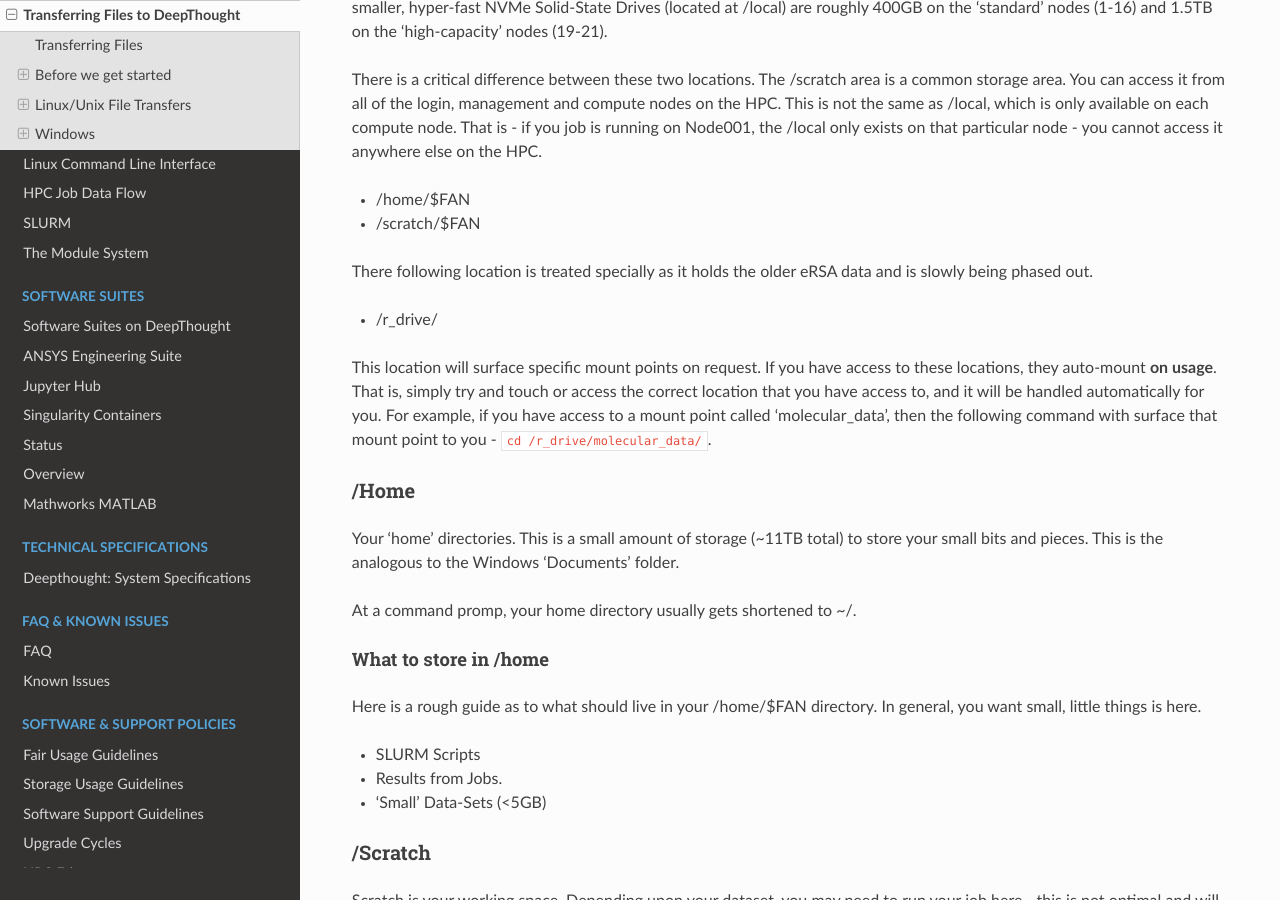
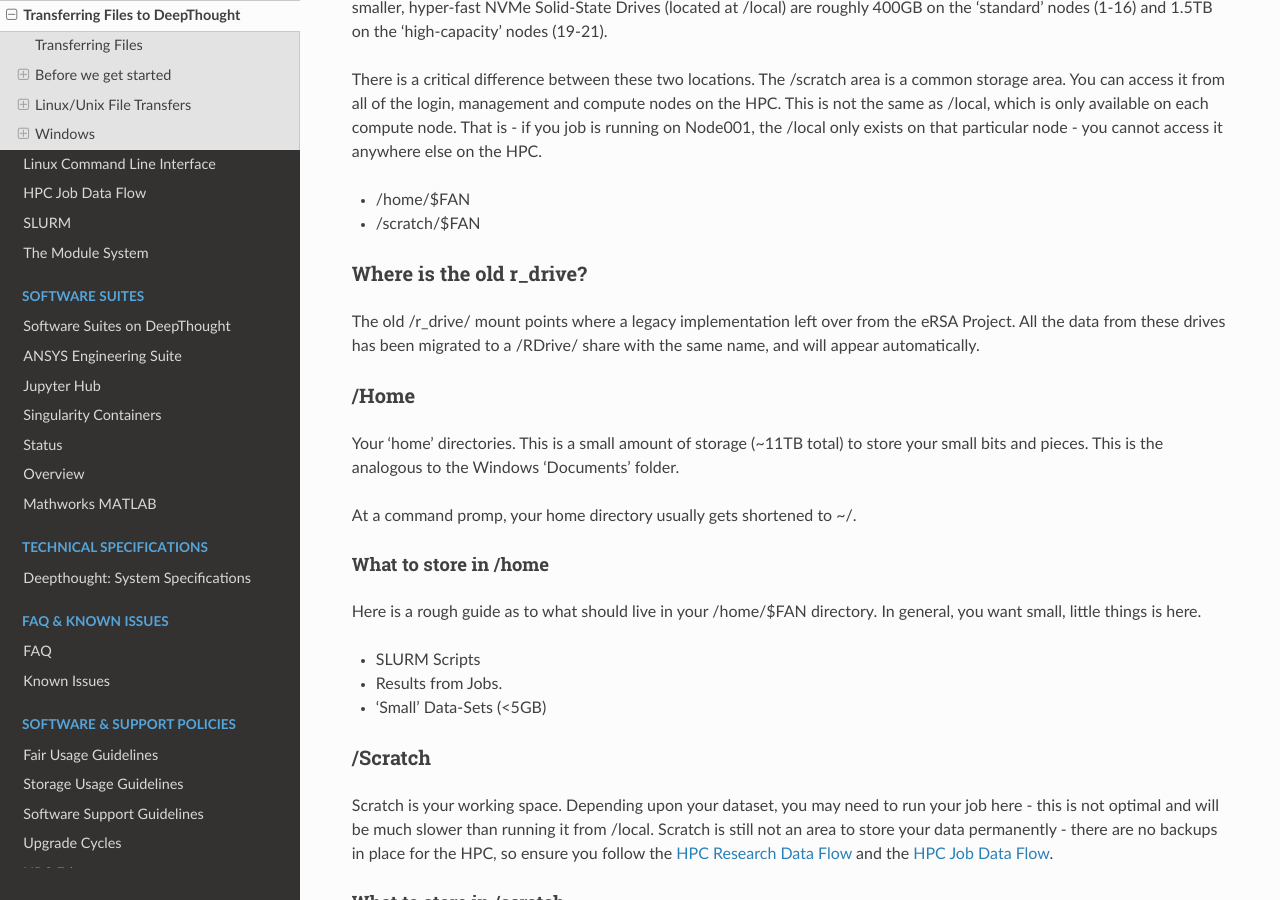
Before and after one commit to flindersuni/DeepThoughtHPC-docs, a Sphinx documentation site: the page built from docs/source/FileTransfers/FileTransfersIntro.md, in a window 1280 px wide and 900 px high, scrolled down 588 px. Built offline with Sphinx 7.4.7 and the Read the Docs theme 2.0.0, drawn with Linux system fonts in a browser that asks for light colours; pages that are not in the unit, such as notebooks, are missing from menus.

Commit message:
HPC Upgrade Doc Release

```diff
--- a/docs/source/Access/accessrequest.rst
+++ b/docs/source/Access/accessrequest.rst
@@ -17,7 +17,7 @@
 When **off campus** you must be connected to the Flinders VPN to access the HPC.
 
 
-Flinder Staff / HDR Students
+Flinders Staff / HDR Students
 -----------------------------
 .. _ServiceOne: https://flindersuni.service-now.com/csp?id=sc_cat_item&sys_id=d95a633cdbf87810062472f5f39619f5
 .. _(Linux & MacOS/X): unix.html
@@ -34,7 +34,7 @@
     b. `Windows Sub-System For Linux`_
     c. Unix Based Systems `(Linux & MacOS/X)`_
 
-3. The HPC Team will send you an onboarding email once your HPC account has been provisioned
+3. The HPC Team will send you an on-boarding email once your HPC account has been provisioned
 
 
 .. _HPC Support Team via Email: mailto:deepthought@flinders.edu.au
--- a/docs/source/FileTransfers/FileTransfersIntro.md
+++ b/docs/source/FileTransfers/FileTransfersIntro.md
@@ -2,7 +2,7 @@
 
 Transferring files to the HPC will change depending upon your OS. Thankfully, there are some excellent tools that take this from 'potentially-scary' to 'click a button or two'.
 
-Before we start, ensure that you have read the [Storage Overview & Usage Guidelines](../Storage/storageusage.html).
+Before we start, ensure that you have read the [Storage Overview & Usage Guidelines](../storage/storageusage.html).
 
 ## Transferring Files
 
@@ -19,11 +19,9 @@
 - /home/$FAN
 - /scratch/$FAN
 
-There following location is treated specially as it holds the older eRSA data and is slowly being phased out.
+### Where is the old r_drive?
 
-- /r_drive/
-
-This location will surface specific mount points on request. If you have access to these locations, they auto-mount **on usage**. That is, simply try and touch or access the correct location that you have access to, and it will be handled automatically for you. For example, if you have access to a mount point called 'molecular_data', then the following command with surface that mount point to you - `cd /r_drive/molecular_data/`.
+The old /r_drive/ mount points where a legacy implementation left over from the eRSA Project. All the data from these drives has been migrated to a /RDrive/ share with the same name, and will appear automatically.
 
 ### /Home
 
--- a/docs/source/index.rst
+++ b/docs/source/index.rst
@@ -57,7 +57,7 @@
     Access/accessrequest.rst
     Access/windows.rst
     Access/unix.rst
-    Storage/storageusage.rst
+    storage/storageusage.rst
     dataflow/hpcresearchdataflow.rst
     FileTransfers/FileTransfersIntro.md
     LinuxCommands/LinuxIntro.md
--- a/docs/source/policies/fairuse.rst
+++ b/docs/source/policies/fairuse.rst
@@ -17,7 +17,7 @@
 * 100 'shares' for General
 
 
-.. _StorageGuidelines: ../Storage/storageusage.html
+.. _StorageGuidelines: ../storage/storageusage.html
 .. _Module System: ../ModuleSystem/LMod.html
 
 Storage Usage Guidelines
```
Also changed, not shown: docs/source/storage/storageusage.rst (renamed from docs/source/Storage/storageusage.rst, +12 -14 lines), docs/source/Access/GettingAccess.md (deleted).
